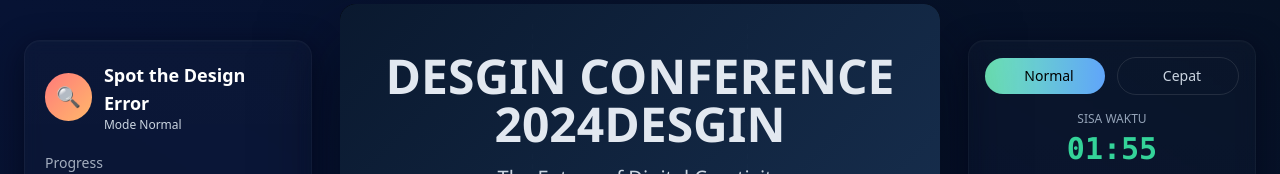
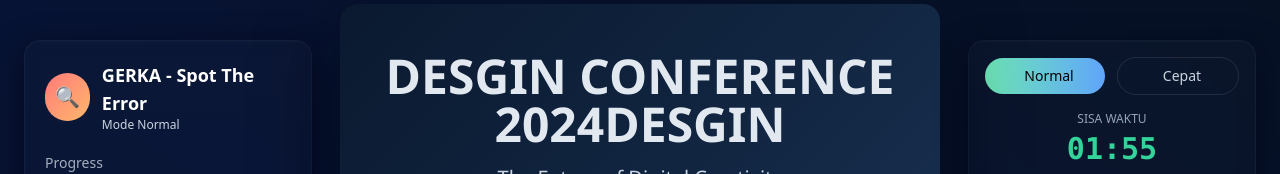
Before and after one commit to gh4ni404/spot-the-error-simple, a plain HTML site: page index.html in a window 1280 px wide. Shown: the top 174 px of the page. Drawn offline with nearby package versions, Linux system fonts and the light colour scheme; some icons are missing.

Commit message:
refactor: change into GERKA - Spot The error

```diff
--- a/index.html
+++ b/index.html
@@ -3,7 +3,7 @@
 <head>
   <meta charset="utf-8" />
   <meta name="viewport" content="width=device-width, initial-scale=1" />
-  <title>Spot the Design Error — HUD Edition</title>
+  <title>GERKA - Spot The Error</title>
   <script src="https://cdn.tailwindcss.com"></script>
   <style>
     /* Tailwind config override for gradients and glass effect */
@@ -211,7 +211,7 @@
       <div class="flex items-center gap-3 mb-5">
         <div class="w-12 h-12 rounded-full bg-gradient-to-br from-[#ff7a7a] to-[#ffb86b] flex items-center justify-center text-black font-bold text-xl">🔍</div>
         <div>
-          <div class="font-bold text-lg">Spot the Design Error</div>
+          <div class="font-bold text-lg">GERKA - Spot The Error</div>
           <div class="text-xs text-slate-300" id="gameMode">Mode Normal</div>
         </div>
       </div>
```
